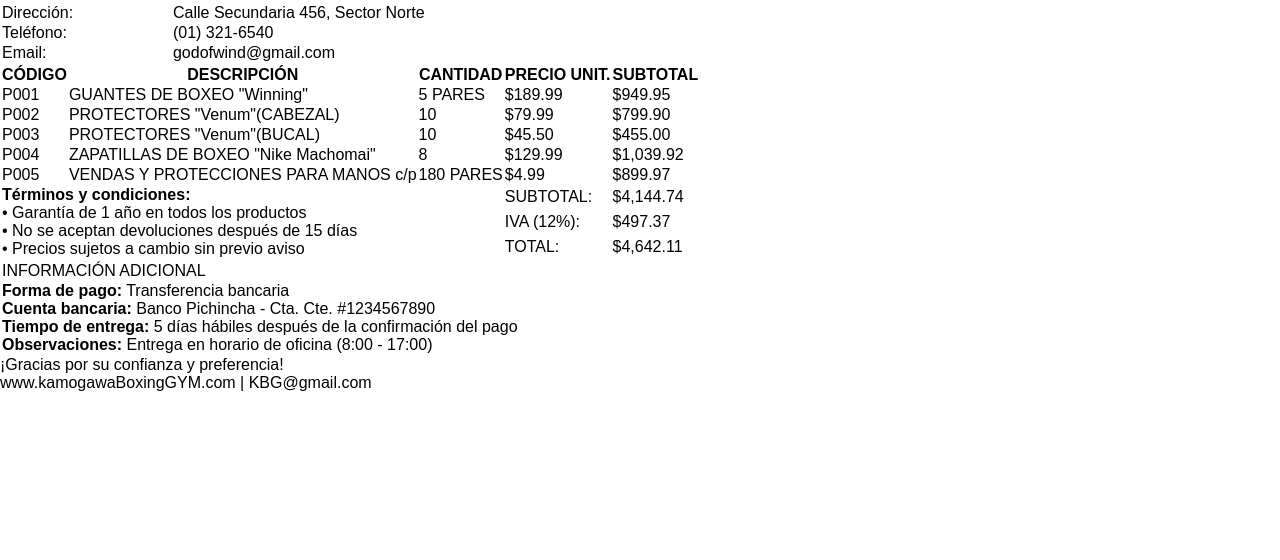
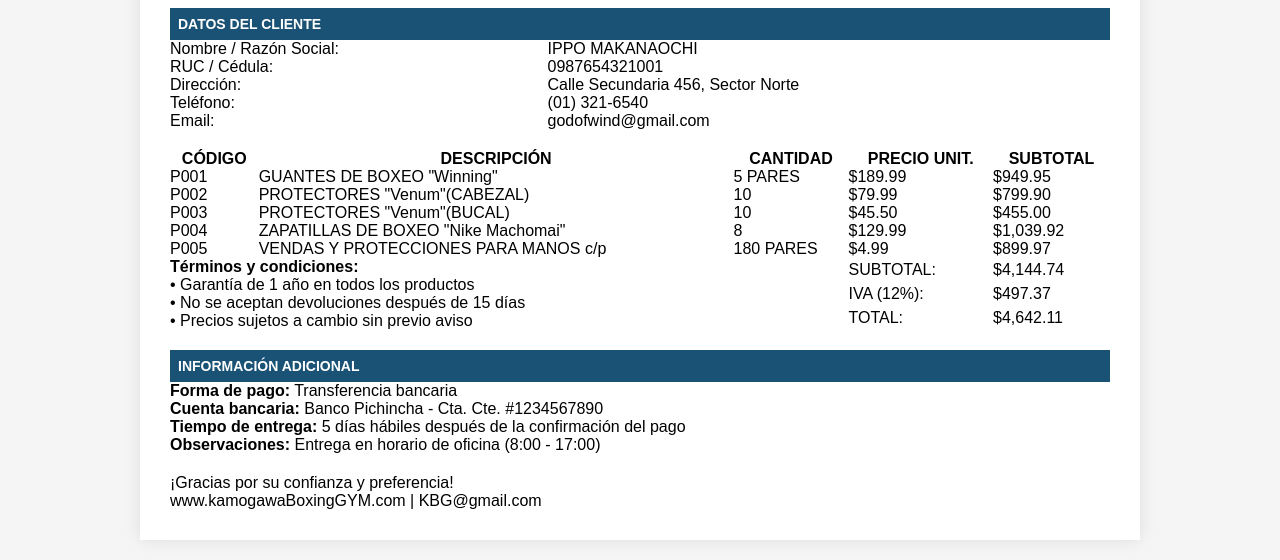
Before and after one commit to Akira22-tem/Desarrollo-de-Interfaz-Web-de-Factura-o-Proforma, a plain HTML site: page index.html in a window 1280 px wide. Shown: the part 696-1256 px from the top of the page. Before the commit the page ends 1088 px from the top, so only its background shows below. Drawn offline with Linux system fonts and the light colour scheme.

Commit message:
continuacion de estilos generales

```diff
--- a/estilos.css
+++ b/estilos.css
@@ -5,3 +5,29 @@
     padding: 0;
     font-family: 'Arial', sans-serif;
 }
+body {
+    background-color: #f5f5f5;
+    padding: 20px;
+}
+
+.factura-container {
+    max-width: 1000px;
+    margin: 0 auto;
+    background-color: white;
+    padding: 30px;
+    box-shadow: 0 0 15px rgba(0, 0, 0, 0.1);
+}
+
+table {
+    width: 100%;
+    border-collapse: collapse;
+    margin-bottom: 20px;
+}
+
+.titulo-seccion {
+    background-color: #1a5276;
+    color: white;
+    padding: 8px;
+    font-weight: bold;
+    font-size: 14px;
+}
```
